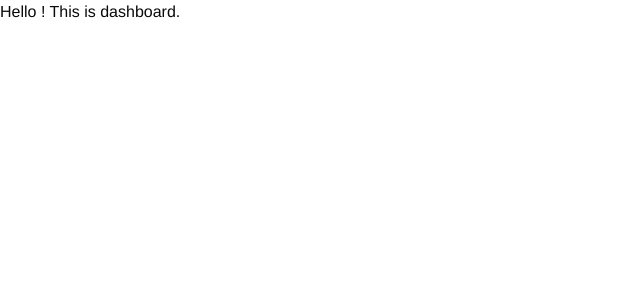
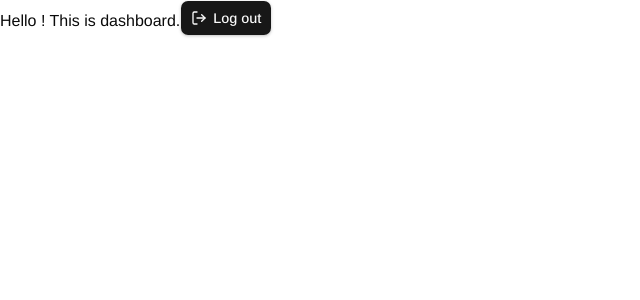
Before and after one commit to Shinkrbs/agora, a Next.js app: page /authenticated/dashboard in a window 1280 px wide. Shown: the top 300 px of the page, without its empty margins (0-640 px from the left). Built offline with nearby package versions, Linux system fonts and the light colour scheme; no server answers; the database is empty.

Commit message:
feat: added logout button component

```diff
--- a/app/authenticated/dashboard/page.tsx
+++ b/app/authenticated/dashboard/page.tsx
@@ -1,5 +1,6 @@
 import { createClient } from "@/lib/supabase/server";
 import { cookies } from "next/headers";
+import { LogoutButton } from "@/components/LogoutButton";
 
 export default async function Dashboard() {
   const supabase = await createClient(await cookies());
@@ -11,5 +12,10 @@ export default async function Dashboard() {
     .eq("id", data.user?.id)
     .single();
 
-  return <div>Hello {userData?.first_name}! This is dashboard.</div>;
+  return (
+    <div>
+      <span>Hello {userData?.first_name}! This is dashboard.</span>
+      <LogoutButton />
+    </div>
+  );
 }
--- /dev/null
+++ b/components/LogoutButton.tsx
@@ -0,0 +1,26 @@
+"use client";
+
+import { createClient } from "@/lib/supabase/client";
+import { useRouter } from "next/navigation";
+import { LogOut } from "lucide-react";
+import { Button } from "@/components/ui/button";
+
+export function LogoutButton() {
+  const router = useRouter();
+
+  const logout = async () => {
+    const supabase = createClient();
+    await supabase.auth.signOut();
+    router.push("/");
+  };
+
+  return (
+    <Button
+      className="items-center justify-center bg-primary text-primary-foreground shadow hover:bg-primary/90"
+      onClick={logout}
+    >
+      <LogOut />
+      <span className="group-data-[state=collapsed]:hidden">Log out</span>
+    </Button>
+  );
+}
```
